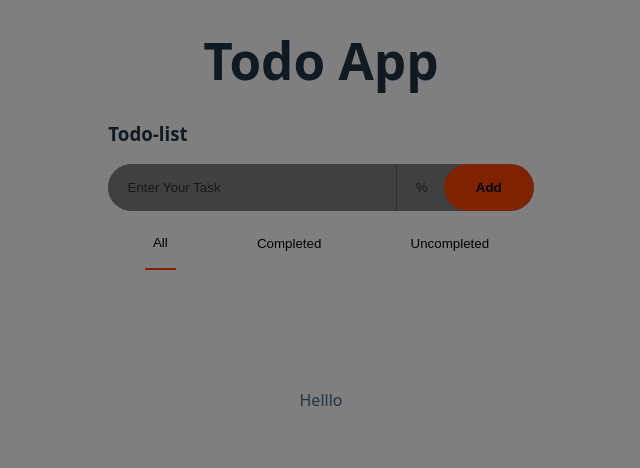
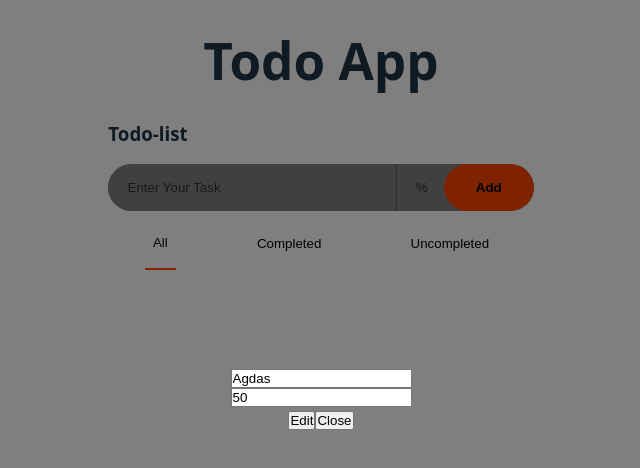
Before and after one commit to AJoshany/Vue-TodoApp, a Vue app: page / in a window 1280 px wide. Shown: the top 468 px of the page, without its empty margins (319-959 px from the left). Built offline with nearby package versions, Linux system fonts and the light colour scheme.

Commit message:
Add Inputs and Props To EditModal

```diff
--- a/src/components/EditModal.vue
+++ b/src/components/EditModal.vue
@@ -3,12 +3,21 @@
         <div class="backdrop">
         </div>
         <div class="modal-main">
-            Helllo
+           <input type="text" v-model="todoName">
+           <input type="text" v-model="progress">
+           <div>
+            <button>Edit</button>
+            <button>Close</button>
+           </div>
         </div>
     </div>
 
 </template>
 
 <script setup>
+import { ref } from 'vue';
 import './EditModal.css'
+const props = defineProps(['todoName','todoProgress'])
+let todoName = ref(props.todoName)
+let progress = ref(props.todoProgress)
 </script>
--- a/src/components/TodoComp.vue
+++ b/src/components/TodoComp.vue
@@ -36,7 +36,7 @@
         </div>
       </li>
     </ul>
-    <EditModal  v-if="showEditModal"/>
+    <EditModal todoName="Agdas" todoProgress="50"  v-if="showEditModal"/>
 
   </div>
 </template>
```
